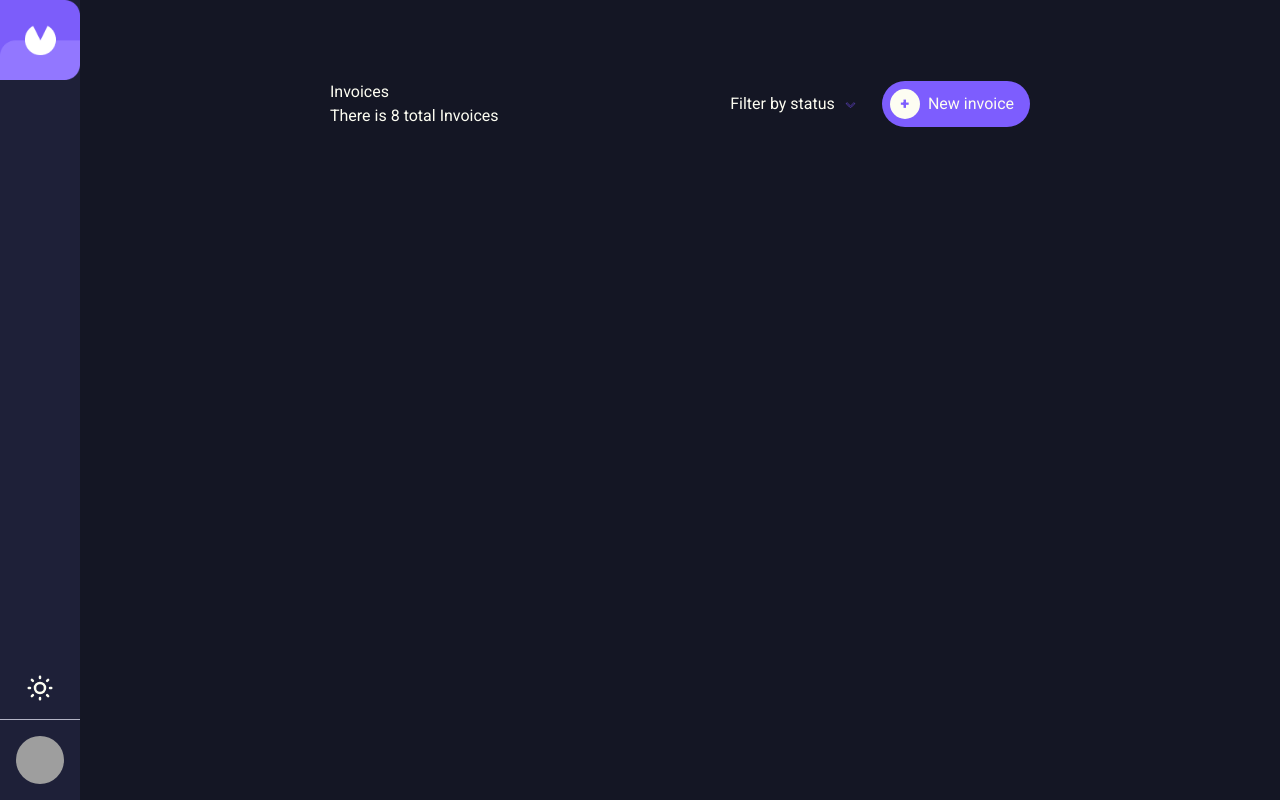
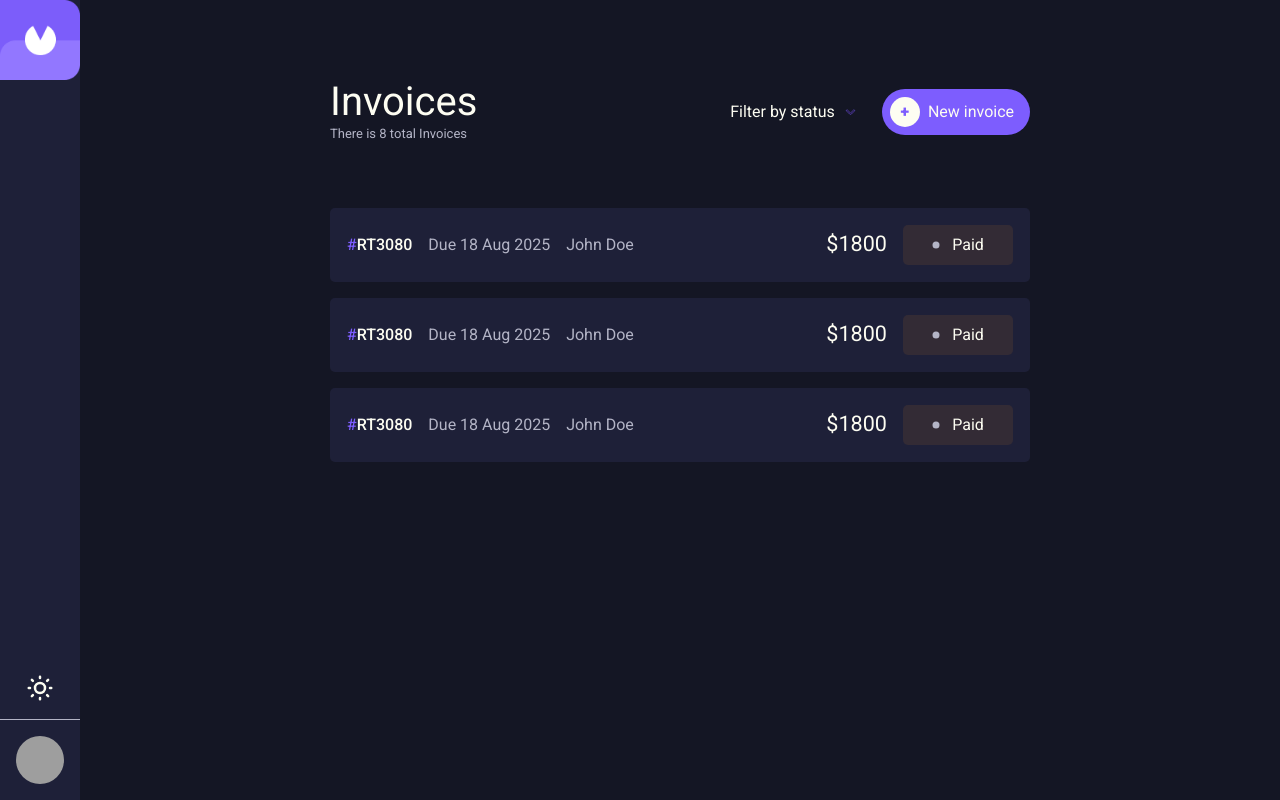
Before and after one commit to nivanovic7/invoices-app, a React (Vite) app: page / in a window 1280 px wide. Built offline with nearby package versions, Linux system fonts and the light colour scheme; grey boxes are pictures that could not be loaded; a web font is replaced by a local one.

Commit message:
Added invoice item styles

```diff
--- a/src/components/Heading.jsx
+++ b/src/components/Heading.jsx
@@ -3,7 +3,7 @@ import styles from "./Heading.module.css";
 function Heading({ text, children }) {
   return (
     <div className={styles.heading}>
-      <h1>{text}</h1>
+      <h1 className="fs-primary-heading">{text}</h1>
       {children}
     </div>
   );
--- /dev/null
+++ b/src/components/InvoiceItem.jsx
@@ -0,0 +1,30 @@
+import { Link } from "react-router-dom";
+import styles from "./InvoiceItem.module.css";
+
+function InvoiceItem() {
+  return (
+    <li className={styles.invoice}>
+      <Link to="details">
+        <div>
+          <span className={`${styles.id} fw-semi-bold`}>RT3080</span>
+          <span className={`${styles.dueDate} text-neutral-300`}>
+            Due 18 Aug 2025
+          </span>
+          <span className={`${styles.name} text-neutral-300`}>John Doe</span>
+        </div>
+        <div>
+          <span className={`${styles.amount} fs-featured`}>$1800</span>
+
+          <span className={`${styles.status} bg-draft`}>
+            <svg width="20" height="20">
+              <circle cx="4" cy="10" r="3.5" />
+            </svg>
+            Paid
+          </span>
+        </div>
+      </Link>
+    </li>
+  );
+}
+
+export default InvoiceItem;
--- /dev/null
+++ b/src/components/InvoiceItem.module.css
@@ -0,0 +1,40 @@
+.invoice a {
+  display: flex;
+  justify-content: space-between;
+
+  padding: 1rem;
+  background-color: var(--clr-secondary);
+  border: 1px solid transparent;
+  border-radius: 5px;
+  transition: transform 0.3s;
+}
+
+.invoice a:hover {
+  border: 1px solid var(--clr-accent-1);
+  transform: scale(1.02);
+  cursor: pointer;
+}
+
+.invoice a > div {
+  display: flex;
+  align-items: center;
+  gap: 1rem;
+}
+
+.id::before {
+  content: "#";
+  color: var(--clr-accent-1);
+}
+
+.status {
+  width: 110px;
+  display: flex;
+  justify-content: center;
+  padding: 0.5rem 1rem;
+  align-items: center;
+  border-radius: 5px;
+}
+
+.status svg {
+  fill: var(--clr-accent-2);
+}
--- a/src/index.css
+++ b/src/index.css
@@ -11,6 +11,11 @@ body {
   --clr-accent-2: hsl(237, 14%, 74%);
   --clr-accent-3: hsl(33, 80%, 52%);
   --clr-accent-4: hsl(235, 100%, 95%);
+
+  --clr-accent-1-faded: hsla(252, 99%, 68%, 0.1);
+  --clr-accent-2-faded: hsl(237, 14%, 74%, 0.1);
+  --clr-accent-3-faded: hsl(33, 80%, 52%, 0.1);
+  --clr-accent-4-faded: hsl(235, 100%, 95%, 0.1);
 
   --ff-primary: "Roboto", sans-serif;
   --ff-logo: "Great Vibes", cursive;
@@ -26,7 +31,7 @@ body {
 
   --fs-body: var(--fs-400);
   --fs-primary-heading: var(--fs-800);
-  --fs-featured: var(--fs-700);
+  --fs-featured: var(--fs-600);
   --fw-regular: 400;
   --fw-semi-bold: 500;
   --fw-bold: 700;
@@ -50,8 +55,8 @@ body.dark {
     --fs-200: 0.8125rem;
     --fs-300: 0.8725rem;
     --fs-400: 1rem;
-    --fs-500: 1.125rem;
-    --fs-600: 1.75rem;
+    --fs-500: 1.2rem;
+    --fs-600: 1.35rem;
     --fs-700: 2rem;
     --fs-800: 2.5rem;
     --fs-900: 3rem;
@@ -106,6 +111,11 @@ picture,
 svg {
   max-width: 100%;
   display: block;
+}
+
+a {
+  text-decoration: none;
+  color: inherit;
 }
 
 /* Remove all animations, transitions and smooth scroll for people that prefer not to see them */
@@ -176,6 +186,16 @@ body {
   background-color: var(--clr-neutral-100);
 }
 
+.bg-paid {
+  background-color: var(--clr-accent-4-faded);
+}
+.bg-pending {
+  background-color: var(--clr-accent-2-faded);
+}
+.bg-draft {
+  background-color: var(--clr-accent-3-faded);
+}
+
 .fw-bold {
   font-weight: var(--fw-bold);
 }
--- a/src/pages/Results.jsx
+++ b/src/pages/Results.jsx
@@ -1,6 +1,7 @@
 import Button from "../components/Button";
 import Filter from "../components/Filter";
 import Heading from "../components/Heading";
+import InvoiceItem from "../components/InvoiceItem";
 import styles from "./Results.module.css";
 
 function Results() {
@@ -8,11 +9,19 @@ function Results() {
     <div className={`${styles.results} container`}>
       <header className={styles.header}>
         <Heading text="Invoices">
-          <p>There is 8 total Invoices</p>
+          <p className="fs-small-text text-neutral-300">
+            There is 8 total Invoices
+          </p>
         </Heading>
         <Filter />
         <Button text={"New invoice "} colorClass={"btnBlue"} btnIcon={"+"} />
       </header>
+
+      <ul role="list">
+        <InvoiceItem />
+        <InvoiceItem />
+        <InvoiceItem />
+      </ul>
     </div>
   );
 }
--- a/src/pages/Results.module.css
+++ b/src/pages/Results.module.css
@@ -2,8 +2,15 @@
   display: flex;
   align-items: center;
   gap: 1.5rem;
+  margin-bottom: 4rem;
 }
 
 .header > *:first-child {
   margin-right: auto;
 }
+
+.results ul {
+  display: flex;
+  flex-direction: column;
+  gap: 1rem;
+}
```
Also changed, not shown: src/assets/dot.svg (added), src/pages/helpers/closeOnOutsideClick.jsx (deleted).
